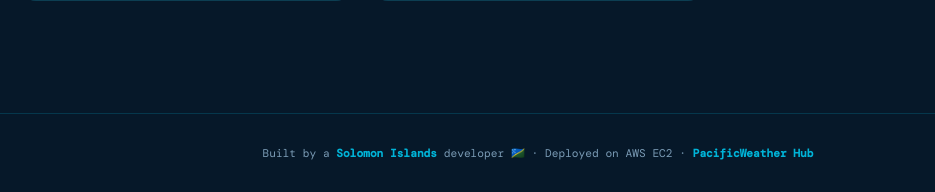
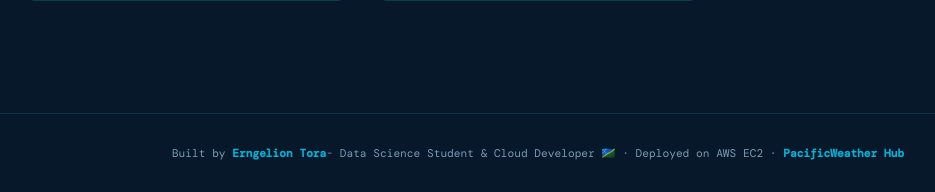
Before and after one commit to ErngelionT2021/pacificweather-hub, a Flask app: page / in a window 1280 px wide. Shown: the part 809-1001 px from the top of the page, without its empty margins (102-1037 px from the left). Run offline with Flask 3, Linux system fonts and the light colour scheme; data that the repository does not hold is empty; some libraries are stand-ins or nearby versions.

Commit message:
Update README and footer with name

```diff
--- a/app/templates/index.html
+++ b/app/templates/index.html
@@ -241,7 +241,7 @@
     </main>
 
     <footer>
-        Built by a <strong>Solomon Islands</strong> developer 🇸🇧 · Deployed on AWS EC2 ·
+        Built by <strong>Erngelion Tora</strong>- Data Science Student & Cloud Developer 🇸🇧 · Deployed on AWS EC2 ·
         <strong>PacificWeather Hub</strong>
     </footer>
 </body>
```
Also changed, not shown: README.md.
